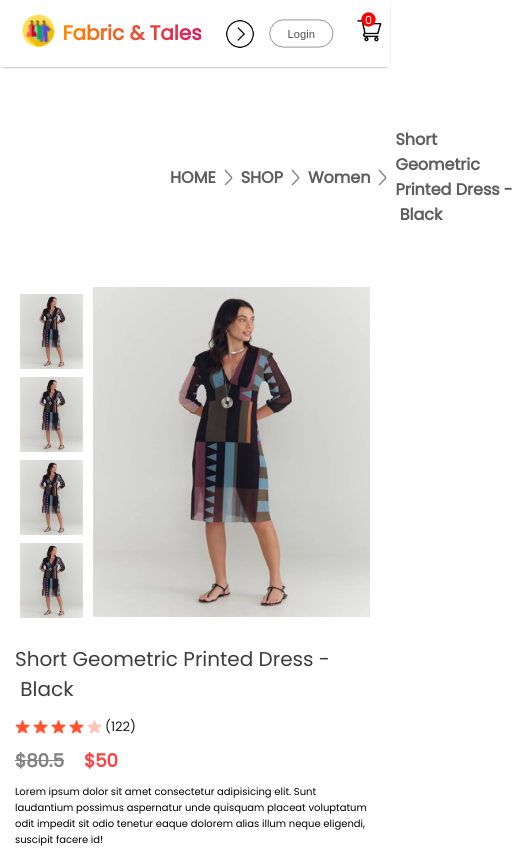
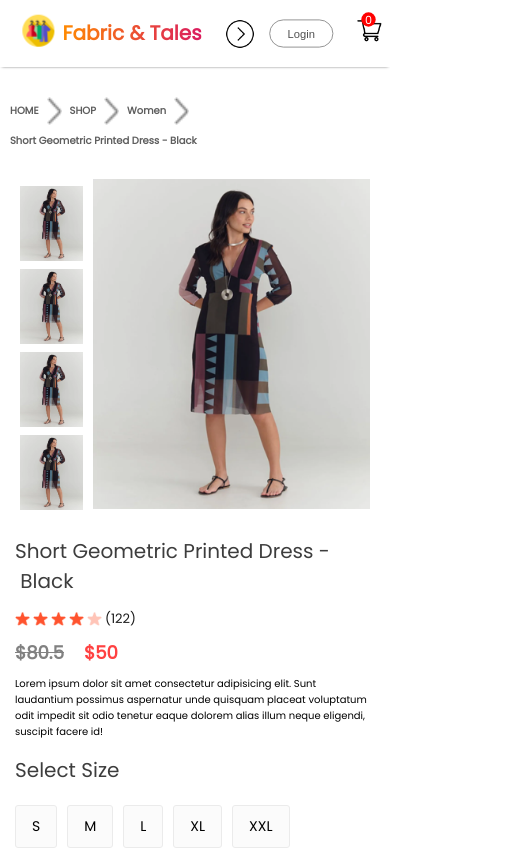
Before and after one commit to renniferdev/e-commerce-fabric-e-tales, a React (Create React App) app: page /product/1 in a window 390 px wide. Shown: the top 848 px of the page, 513 px wide, since content can reach past the window. Built offline with nearby package versions, Linux system fonts and the light colour scheme.

Commit message:
teste de responsividade

```diff
--- a/src/Components/Breadcrums Micreira/Breadcrums.css
+++ b/src/Components/Breadcrums Micreira/Breadcrums.css
@@ -34,3 +34,15 @@
     font-size: 10px;
   }
 }
+@media (max-width: 500px) {
+  .breadcrums {
+    font-size: 10px;
+    flex-wrap: wrap; /* Garante que os itens se movam para a linha de baixo, se necessário */
+    text-align: center; /* Opcional: centraliza o texto */
+    margin: 30px 10px; /* Ajuste o margin para evitar que o conteúdo toque as bordas */
+  }
+
+  .breadcrums img {
+    width: 15px; /* Ajusta o tamanho das imagens (setas) para telas menores */
+  }
+}
```
